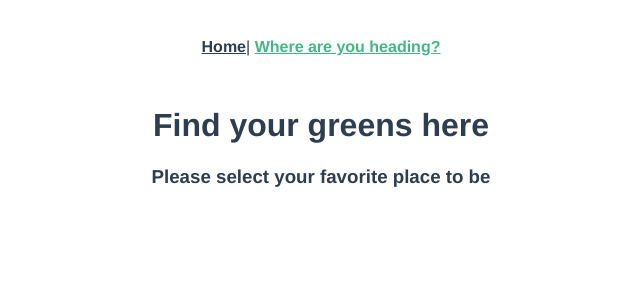
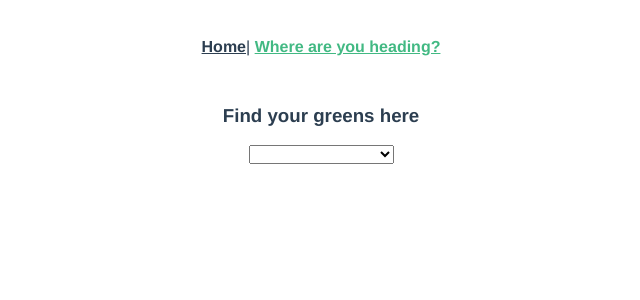
Before and after one commit to plutach/greencard-web, a Vue app: page /about in a window 1280 px wide. Shown: the top 300 px of the page, without its empty margins (319-959 px from the left). Built offline with nearby package versions, Linux system fonts and the light colour scheme.

Commit message:
select test

```diff
--- a/src/components/Map.vue
+++ b/src/components/Map.vue
@@ -4,7 +4,7 @@
   </div>
 </template>
 <script lang='ts'>
-import { Component, Prop, Vue } from 'vue-property-decorator';
+import { Component, Prop, Vue } from "vue-property-decorator";
 
 @Component
 export default class Map extends Vue {
--- a/src/views/About.vue
+++ b/src/views/About.vue
@@ -1,14 +1,19 @@
 <template>
   <div class="about">
-    <h1>Find your greens here</h1>
-    <Map map="Please select your favorite place to be" />
+    <Map map="Find your greens here" />
+    <select v-model="selected">
+      <option disabled value>Please select one</option>
+      <option>Community Gardens</option>
+      <option>Parks</option>
+      <option>Forests</option>
+    </select>
   </div>
 </template>
 <script>
-import Map from '@/components/Map.vue';
+import Map from "@/components/Map.vue";
 
 export default {
-  name: 'About',
+  name: "About",
   components: {
     Map
   }
```
